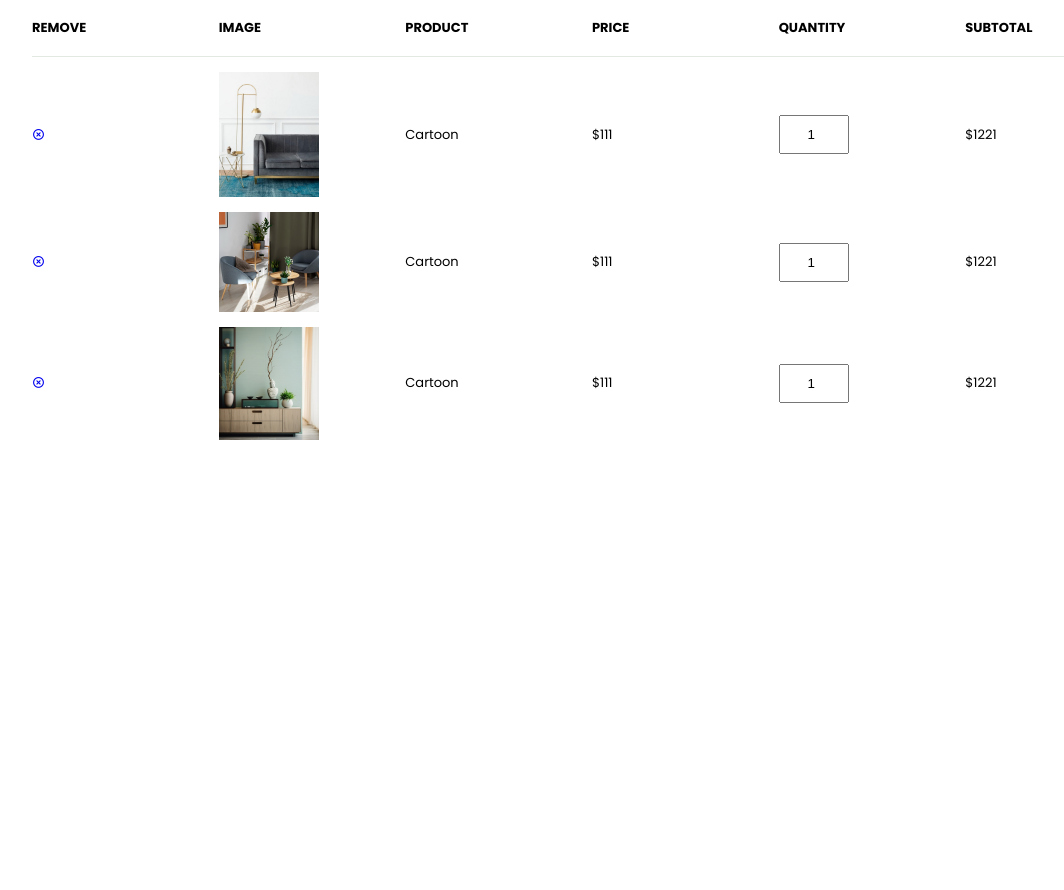
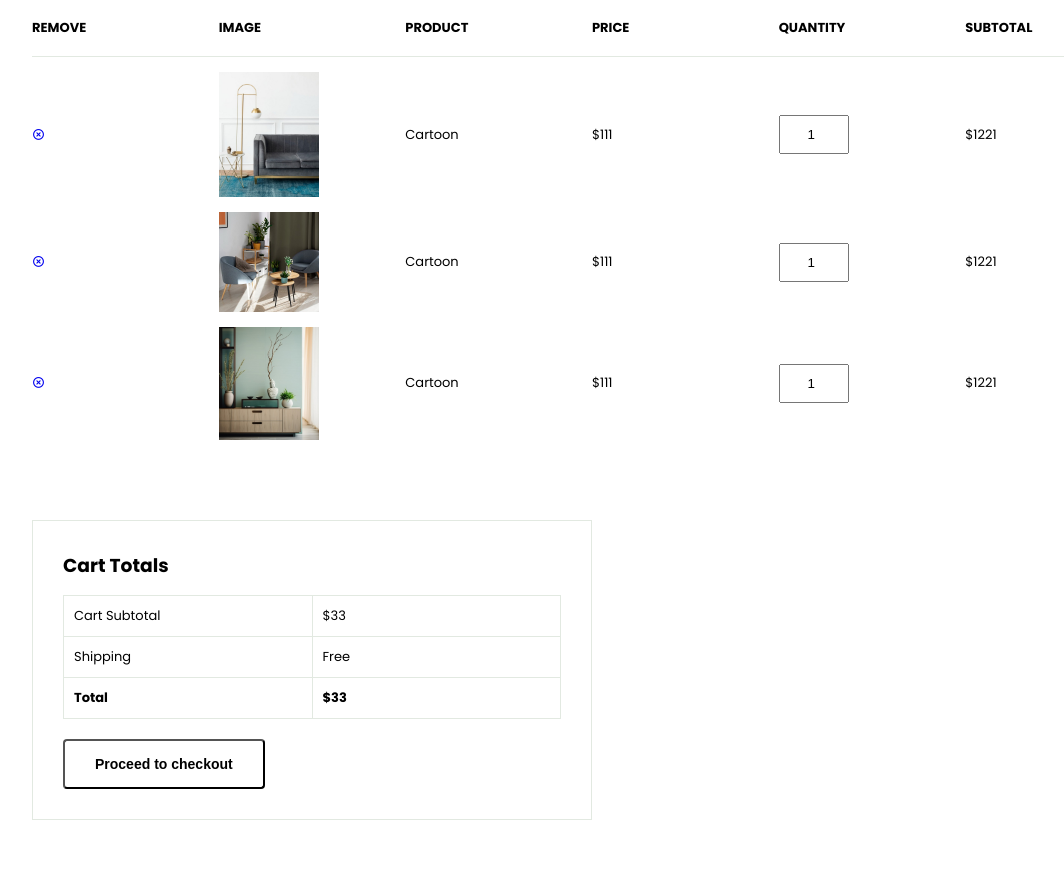
Before and after one commit to Abrar-Hosny/Comfy-home-E-commerce-website, a PHP site: page /cart.html in a window 1280 px wide. Shown: the part 41-931 px from the top of the page, without its empty margins (48-1112 px from the left). Before the commit the page ends 481 px from the top, so only its background shows below. Run offline with PHP 8.4, Linux system fonts and the light colour scheme; some libraries are stand-ins or nearby versions.

Commit message:
changing in some positiong files

```diff
--- a/cart.html
+++ b/cart.html
@@ -9,7 +9,7 @@
 </head>
 <body>
     <section id="cart" class="section-p1">
-    <table width="100%">
+    <table width="100%" >
         <thead>
             <tr>
                 <td>
@@ -28,8 +28,8 @@
                 <td>Subtotal</td>
             </tr>
         </thead>
-<tbody>
-    <tr>
+<tbody class="cart-items">
+    <tr class="cart-row">
         <td> <a href="#" class="btn-remove"><i class="ri-close-circle-line  icon-remove"></i></a></td>
         <td><img src="assets/modern-3.jpg"></td>
         <td>Cartoon </td>
@@ -40,7 +40,7 @@
 
 
 
-    <tr>
+    <tr class="cart-row">
         <td> <a href="#"  class=""><i class="ri-close-circle-line icon-remove"></i></a></td>
         <td><img src="assets/modern-2.jpg"></td>
         <td>Cartoon </td>
@@ -50,7 +50,7 @@
     </tr>
 
 
-    <tr>
+    <tr class="cart-row">
         <td> <a href="#"  class="btn-remove"><i class="ri-close-circle-line  icon-remove"></i></a></td>
         <td><img src="assets/modern-1.jpg"></td>
         <td>Cartoon </td>
@@ -64,6 +64,31 @@
     </table>
 
     </section>
-    <script src="cart.js"></script>
+
+
+    <section id="cart-add" class="section-p1">
+        <div id="subtotal">
+            <h3>Cart Totals</h3>
+            <table>
+                <tr>
+                    <td>Cart Subtotal</td>
+                    <td>$33</td>
+                </tr>
+                <tr>
+                    <td>Shipping</td>
+                    <td>Free</td>
+                </tr>
+                <tr>
+                    <td><strong>Total</strong></td>
+                    <td><strong>$33</strong></td>
+
+                </tr>
+
+            </table>
+            <button class="normal">Proceed to checkout</button>
+
+        </div>
+    </section>
+    <script src="static/JS/cart.js"></script>
 </body>
 </html>
--- a/index.css
+++ b/static/CSS/index.css
@@ -473,3 +473,29 @@ text-align: center;
                             font-size: 13px;
 
                             }
+ #subtotal{
+    width: 50%;
+    margin-bottom: 30px;
+    border: 1px solid #e2e9e1;
+    padding: 30px;
+
+ }
+
+ #subtotal table{
+    border-collapse:collapse ;
+    width: 100%;
+    margin-bottom: 20px;
+ }
+
+
+ #subtotal table td{
+    width: 50%;
+    border: 1px solid #e2e9e1;
+    padding: 10px;
+    font-size: 13px;
+
+ }
+
+ #subtotal h3{
+    padding-bottom:15px ;
+ }
--- a/cart.js
+++ b/static/JS/cart.js
@@ -17,3 +17,11 @@ iconclicked.parentElement.parentElement.parentElement.remove()
 
     });
 }
+
+
+
+function updateCartTotal(){
+    // first get the all rows
+    // return
+    let cartItemsContainer = document.getElementsByClassName("cart-items");
+}
--- a/loginform.php
+++ b/static/PHP/loginform.php
@@ -101,6 +101,8 @@ here we willnot need to add action here
         <button type="submit" class="w-full text-white bg-blue-700 hover:bg-blue-800 focus:ring-4 focus:outline-none focus:ring-blue-300 font-medium rounded-lg text-sm px-5 py-2.5 text-center dark:bg-blue-600 dark:hover:bg-blue-700 dark:focus:ring-blue-800">Login to your account</button>
         <div class="text-sm font-medium text-gray-500 dark:text-gray-300">
             Not registered? <a href="signup.php" class="text-blue-700 hover:underline dark:text-blue-500">Create account</a>
+     <!-- here link  -->
+
         </div>
     </form>
 </div>
--- a/process-signup.php
+++ b/static/PHP/process-signup.php
@@ -88,6 +88,7 @@ try {
     if ($stmt->execute()) {
         // here we go to another page redirect the location  and
         // exit from the form page
+        // + link tp html file
 header("Location: signup-success.html")      ;
 exit ;
     } else {
```
Also changed, not shown: index.html (+39 -4 lines), signup.html (renamed from signup.php, +18 -6 lines), img/banner/b10.jpg (deleted), img/banner/b2.jpg (deleted), static/JS/index.js (renamed from index.js), static/PHP/connection.php (renamed from connection.php), static/PHP/database.php (renamed from database.php), static/PHP/signup-success.html (renamed from signup-success.html), 1 other file.
